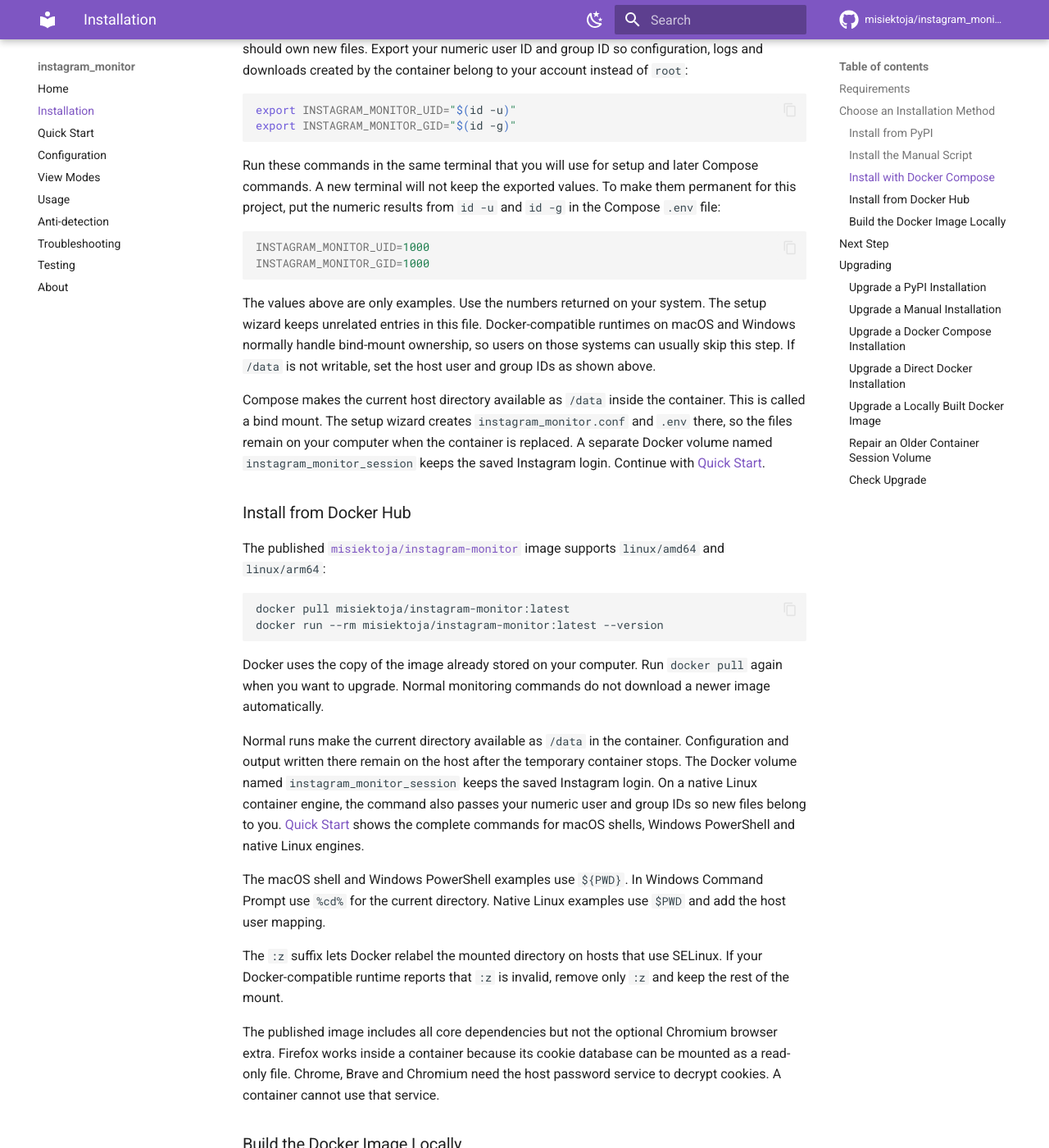
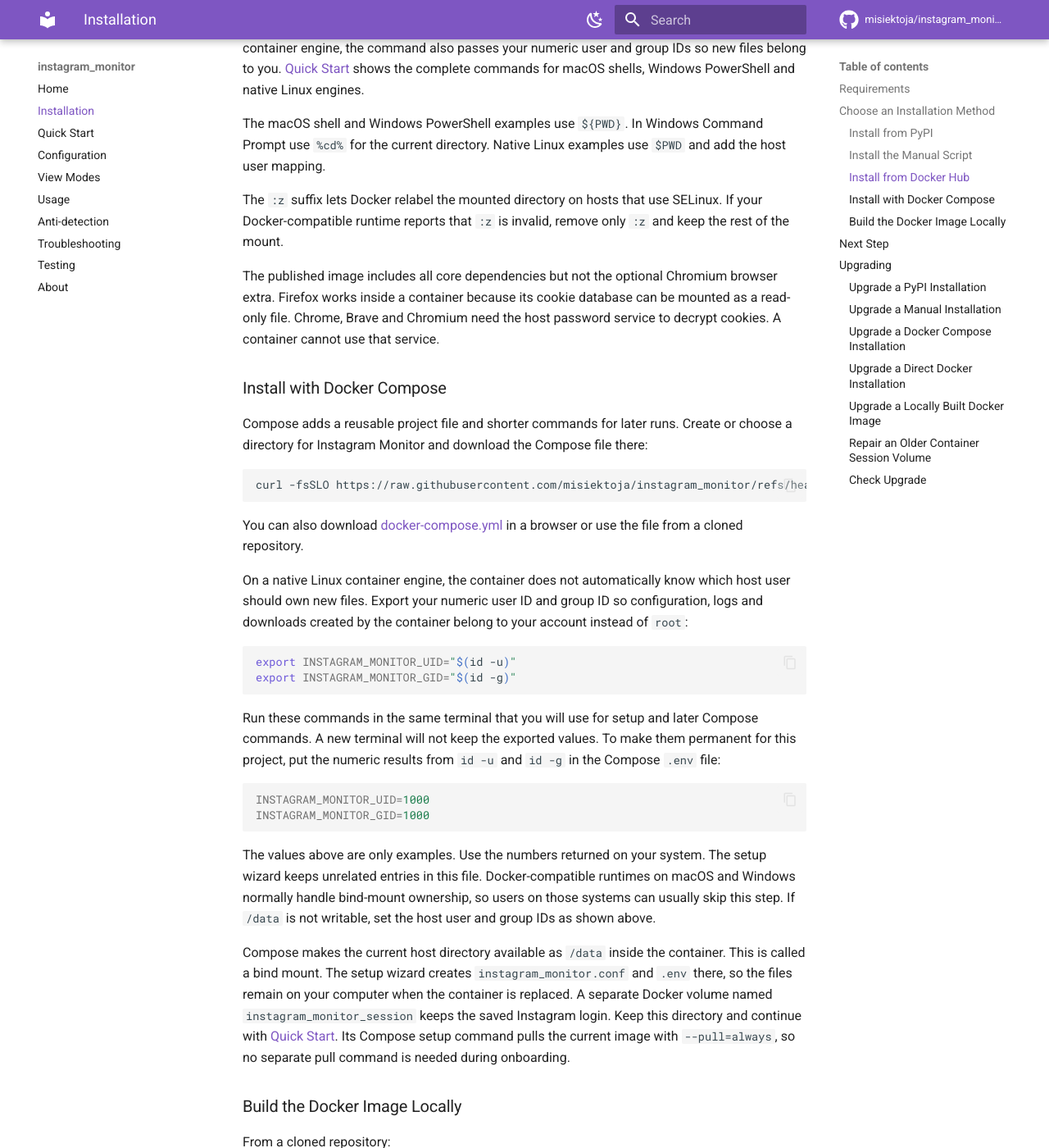
Before and after one commit to misiektoja/instagram_monitor, an MkDocs documentation site: the page built from docs/installation.md, in a window 1280 px wide and 1400 px high, scrolled down 3083 px. Shown: the whole window at 82% size. Built offline with MkDocs 1.6.1 and Material for MkDocs 9.7.7, drawn with Linux system fonts in a browser that asks for light colours; comment, search, counter and statistics services are not loaded; some of the changed text lies outside the part shown.

Commit message:
docs(installation): streamline container methods

````diff
--- a/docs/installation.md
+++ b/docs/installation.md
@@ -1,6 +1,6 @@
 # Installation
 
-Choose one installation method. You do not need both Python and Docker. PyPI is usually the easiest local option. Docker Compose is usually the easiest container option because it keeps your settings, private values, downloaded files and saved Instagram login when the container is replaced.
+Choose one installation method. You do not need both Python and Docker. PyPI is usually the easiest local option. The direct Docker image is the fastest container option. Docker Compose takes one extra download but gives you shorter commands for later runs.
 
 <a id="requirements"></a>
 ## Requirements
@@ -42,8 +42,8 @@
 | --- | --- | --- |
 | PyPI | Most local users | `instagram_monitor [OPTIONS] [TARGET ...]` |
 | Manual script | Users who want to download and run one Python file | `python3 instagram_monitor.py [OPTIONS] [TARGET ...]` on macOS/Linux or `python instagram_monitor.py [OPTIONS] [TARGET ...]` on Windows |
-| Docker Compose | Users who want a reusable container setup | `docker compose run --rm instagram_monitor [OPTIONS] [TARGET ...]` |
-| Docker Hub image | Users who want to write each Docker option themselves | `docker run ... misiektoja/instagram-monitor:latest [OPTIONS] [TARGET ...]` |
+| Docker Hub image | Users who want the fastest container setup | `docker run ... misiektoja/instagram-monitor:latest [OPTIONS] [TARGET ...]` |
+| Docker Compose | Users who prefer shorter recurring commands after setup | `docker compose run --rm instagram_monitor [OPTIONS] [TARGET ...]` |
 
 Later pages use the short PyPI command unless Docker behaves differently. If you chose another method, keep the options after `instagram_monitor` but replace `instagram_monitor` with the command in the table. The setup wizard and `--help` also print commands for the detected installation.
 
@@ -101,15 +101,30 @@
 
 Use `python instagram_monitor.py --version` on Windows.
 
+<a id="install-from-docker-hub"></a>
+### Install from Docker Hub
+
+The published [`misiektoja/instagram-monitor`](https://hub.docker.com/r/misiektoja/instagram-monitor) image supports `linux/amd64` and `linux/arm64`.
+
+No separate image download is required. Continue to [Quick Start](quick-start.md#new-here-run-the-setup-wizard). Its first-run command uses `docker run --pull=always` to pull the current image and start the setup wizard in one step.
+
+Normal monitoring commands reuse the installed image and do not check for a newer release. The [upgrade instructions](#upgrade-a-direct-docker-installation) pull explicitly when you choose to upgrade.
+
+Normal runs make the current directory available as `/data` in the container. Configuration and output written there remain on the host after the temporary container stops. The Docker volume named `instagram_monitor_session` keeps the saved Instagram login. On a native Linux container engine, the command also passes your numeric user and group IDs so new files belong to you. [Quick Start](quick-start.md#new-here-run-the-setup-wizard) shows the complete commands for macOS shells, Windows PowerShell and native Linux engines.
+
+The macOS shell and Windows PowerShell examples use `${PWD}`. In Windows Command Prompt use `%cd%` for the current directory. Native Linux examples use `$PWD` and add the host user mapping.
+
+The `:z` suffix lets Docker relabel the mounted directory on hosts that use SELinux. If your Docker-compatible runtime reports that `:z` is invalid, remove only `:z` and keep the rest of the mount.
+
+The published image includes all core dependencies but not the optional Chromium browser extra. Firefox works inside a container because its cookie database can be mounted as a read-only file. Chrome, Brave and Chromium need the host password service to decrypt cookies. A container cannot use that service.
+
 <a id="docker-compose"></a>
 ### Install with Docker Compose
 
-Create or choose a directory for Instagram Monitor. Download the Compose file into that directory, then run these commands from there:
+Compose adds a reusable project file and shorter commands for later runs. Create or choose a directory for Instagram Monitor and download the Compose file there:
 
 ```sh
 curl -fsSLO https://raw.githubusercontent.com/misiektoja/instagram_monitor/refs/heads/main/docker-compose.yml
-docker compose pull
-docker compose run --rm instagram_monitor --version
 ```
 
 You can also download [docker-compose.yml](https://github.com/misiektoja/instagram_monitor/blob/main/docker-compose.yml) in a browser or use the file from a cloned repository.
@@ -130,27 +145,7 @@
 
 The values above are only examples. Use the numbers returned on your system. The setup wizard keeps unrelated entries in this file. Docker-compatible runtimes on macOS and Windows normally handle bind-mount ownership, so users on those systems can usually skip this step. If `/data` is not writable, set the host user and group IDs as shown above.
 
-Compose makes the current host directory available as `/data` inside the container. This is called a bind mount. The setup wizard creates `instagram_monitor.conf` and `.env` there, so the files remain on your computer when the container is replaced. A separate Docker volume named `instagram_monitor_session` keeps the saved Instagram login. Continue with [Quick Start](quick-start.md#new-here-run-the-setup-wizard).
-
-<a id="install-from-docker-hub"></a>
-### Install from Docker Hub
-
-The published [`misiektoja/instagram-monitor`](https://hub.docker.com/r/misiektoja/instagram-monitor) image supports `linux/amd64` and `linux/arm64`:
-
-```sh
-docker pull misiektoja/instagram-monitor:latest
-docker run --rm misiektoja/instagram-monitor:latest --version
-```
-
-Docker uses the copy of the image already stored on your computer. Run `docker pull` again when you want to upgrade. Normal monitoring commands do not download a newer image automatically.
-
-Normal runs make the current directory available as `/data` in the container. Configuration and output written there remain on the host after the temporary container stops. The Docker volume named `instagram_monitor_session` keeps the saved Instagram login. On a native Linux container engine, the command also passes your numeric user and group IDs so new files belong to you. [Quick Start](quick-start.md#new-here-run-the-setup-wizard) shows the complete commands for macOS shells, Windows PowerShell and native Linux engines.
-
-The macOS shell and Windows PowerShell examples use `${PWD}`. In Windows Command Prompt use `%cd%` for the current directory. Native Linux examples use `$PWD` and add the host user mapping.
-
-The `:z` suffix lets Docker relabel the mounted directory on hosts that use SELinux. If your Docker-compatible runtime reports that `:z` is invalid, remove only `:z` and keep the rest of the mount.
-
-The published image includes all core dependencies but not the optional Chromium browser extra. Firefox works inside a container because its cookie database can be mounted as a read-only file. Chrome, Brave and Chromium need the host password service to decrypt cookies. A container cannot use that service.
+Compose makes the current host directory available as `/data` inside the container. This is called a bind mount. The setup wizard creates `instagram_monitor.conf` and `.env` there, so the files remain on your computer when the container is replaced. A separate Docker volume named `instagram_monitor_session` keeps the saved Instagram login. Keep this directory and continue with [Quick Start](quick-start.md#new-here-run-the-setup-wizard). Its Compose setup command pulls the current image with `--pull=always`, so no separate pull command is needed during onboarding.
 
 <a id="build-image-locally"></a>
 ### Build the Docker Image Locally
````
